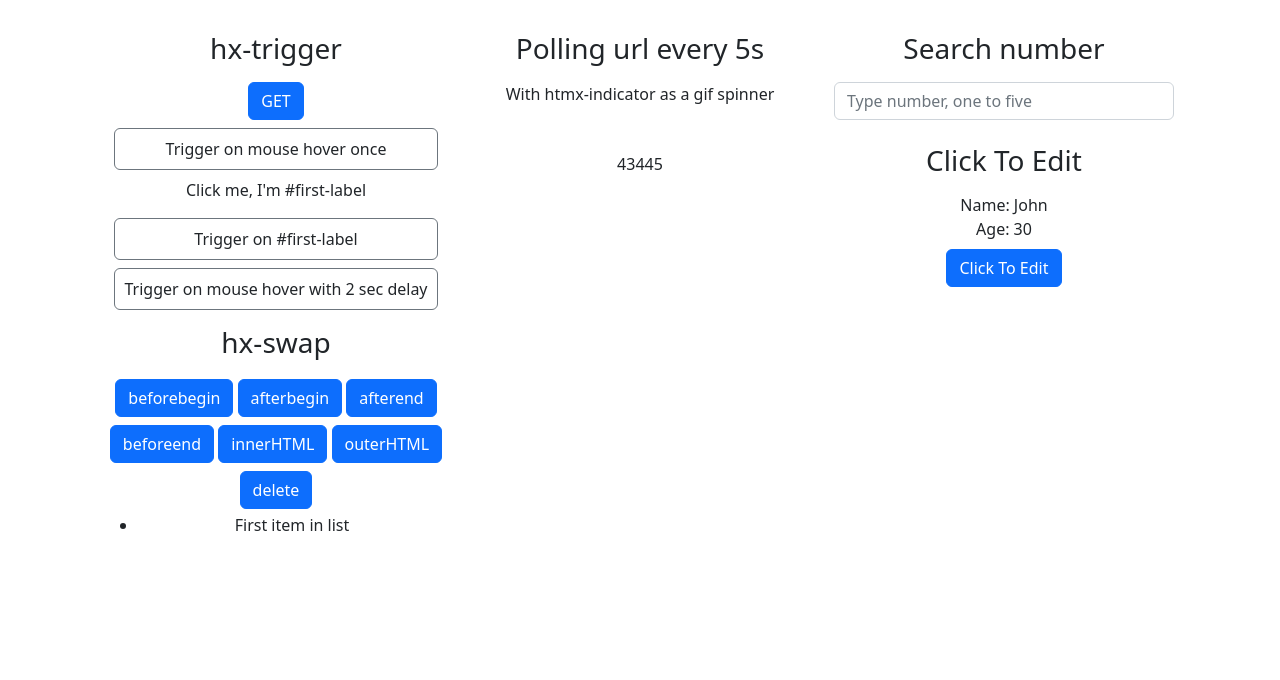
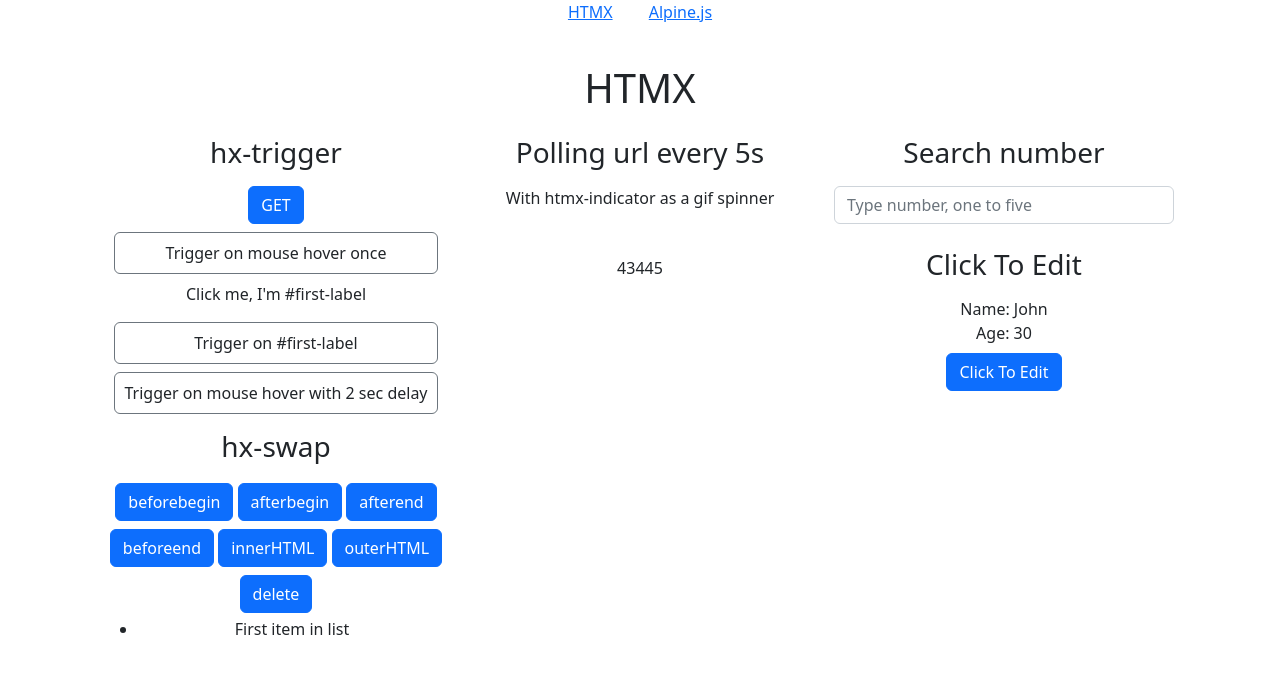
Before and after one commit to VetalM84/flask-htmx, a Flask app: page / in a window 1280 px wide. Shown: the top 680 px of the page. Run offline with Flask 2, Linux system fonts and the light colour scheme; some libraries are stand-ins or nearby versions.

Commit message:
Add links

```diff
--- a/templates/base.html
+++ b/templates/base.html
@@ -13,6 +13,11 @@
 	      integrity="sha384-rbsA2VBKQhggwzxH7pPCaAqO46MgnOM80zW1RWuH61DGLwZJEdK2Kadq2F9CUG65" crossorigin="anonymous">
 </head>
 <body>
+<div class="container text-center">
+	<a class="m-3" href="{{ url_for("index") }}">HTMX</a>
+	<a class="m-3" href="{{ url_for("alpine") }}">Alpine.js</a>
+</div>
+
 {% block content %}
 
 {% endblock %}
--- a/templates/index.html
+++ b/templates/index.html
@@ -7,7 +7,7 @@
 {% block content %}
 	<div class="container text-center">
 		<div class="row p-4">
-
+			<h1 class="my-3">HTMX</h1>
 			<div class="col">
 				<h3 class="p-2">hx-trigger</h3>
 				<button hx-get="/mouse-click" hx-confirm="Are you sure?" type="button" class="btn btn-primary">GET
```
